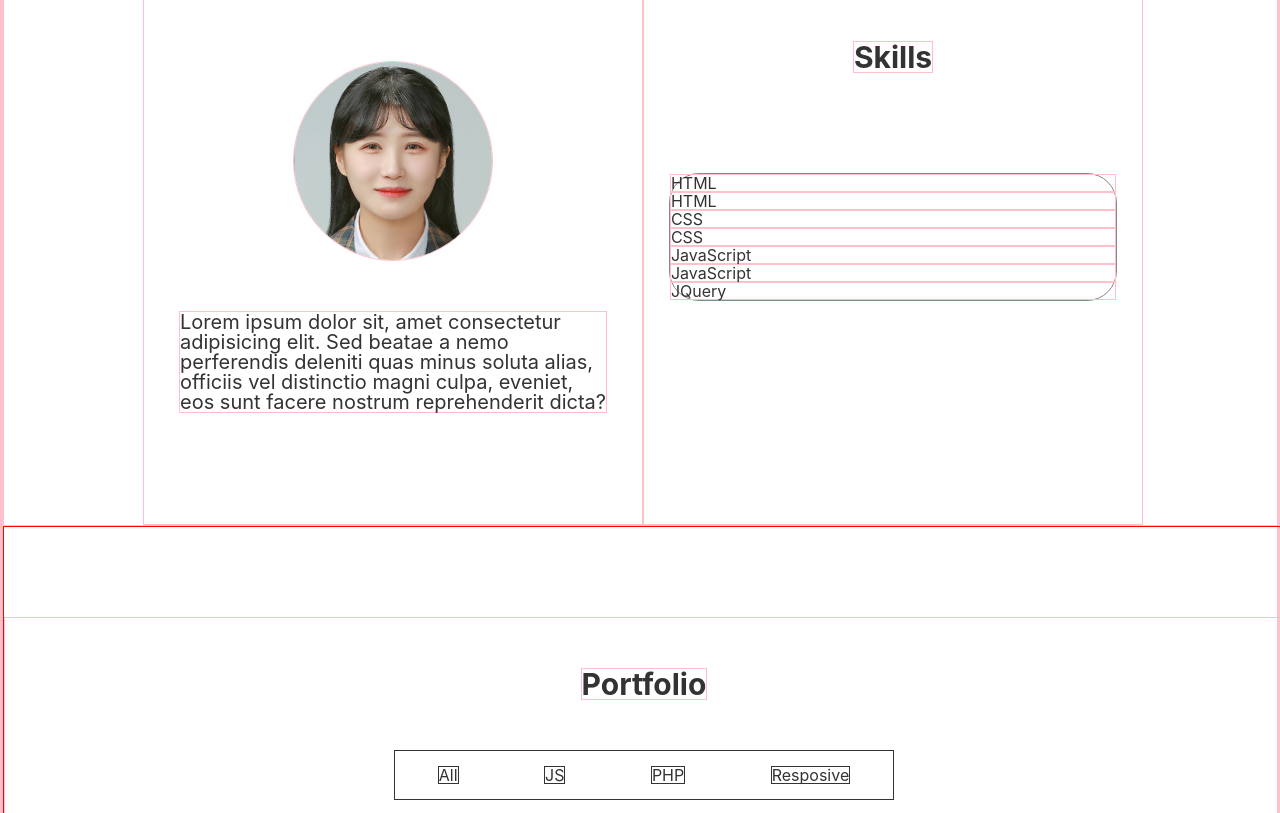
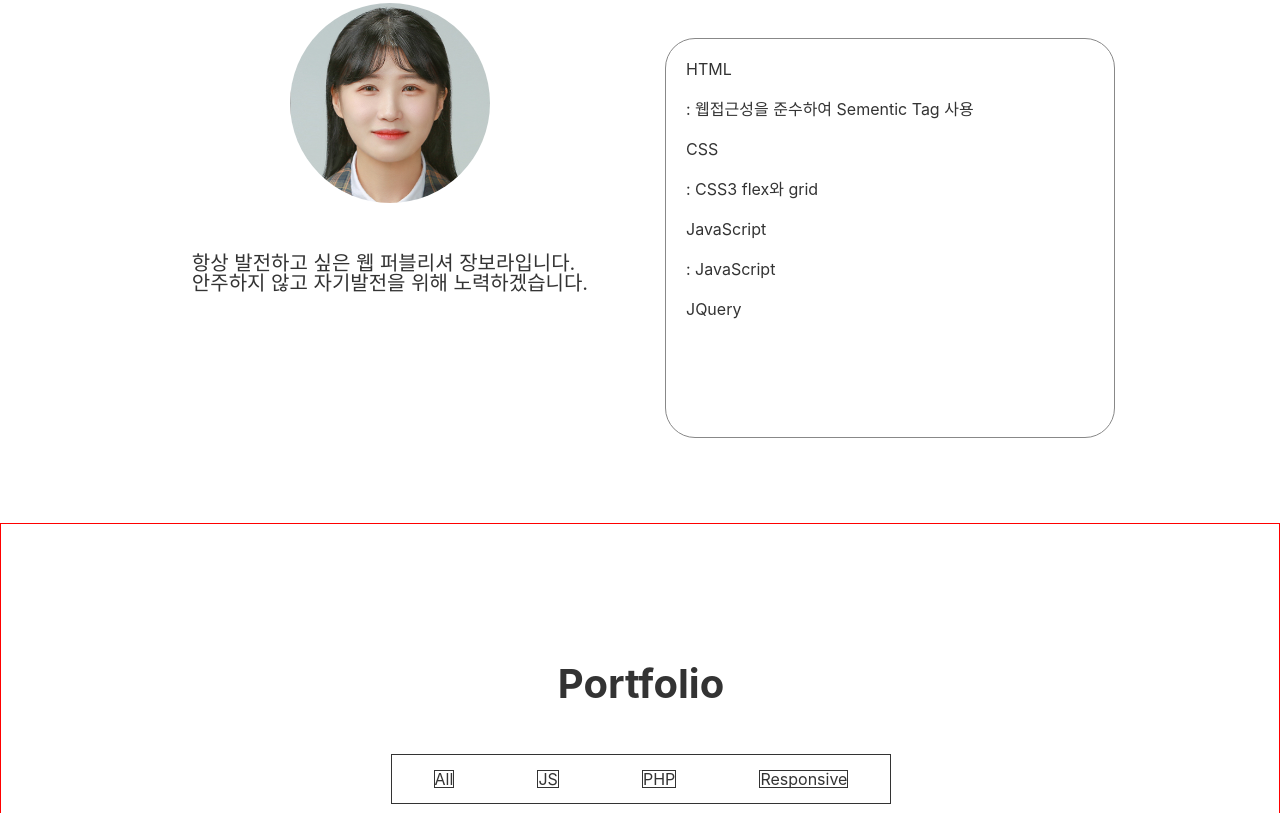
Before and after one commit to bora-angel/portfolio-site, a plain HTML site: page index.html in a window 1280 px wide. Shown: the part 1167-1980 px from the top of the page. Drawn offline with nearby package versions, Linux system fonts and the light colour scheme.

Commit message:
html, css 보더 제거

```diff
--- a/css/style.css
+++ b/css/style.css
@@ -12,7 +12,7 @@
   --temp-color:#888;
   --nav-height:9rem;
   /* ============= Font Size ============= */
-  --big-font-size: 3rem;
+  --big-font-size: 4rem;
   --h1-font-size: 2.7rem;
   --h2-font-size: 2.5rem;
   --h3-font-size: 2.3rem;
@@ -35,7 +35,6 @@
   box-sizing: border-box;
   margin:0;
   padding:0;
-  border:1px solid pink;
 }
 html{
   font-size: 10px;
@@ -110,6 +109,11 @@ a{
 }
 .section-home h3{
   font-size: var(--big-font-size);
+  text-align: center;
+  line-height: 6.5rem;
+}
+.section-home h3 span{
+  font-size:8rem;
 }
 .section-home button{
   background-color: var(--temp-light-color);
@@ -148,14 +152,20 @@ a{
 }
 .section-about .section-about__container p{
   font-size:2rem;
+  height:22rem;
 }
 
-.section-about .section-skills__container div{
+.section-about .section-skills__container>div{
   border:1px solid var(--temp-color);
   border-radius: 30px;
   width:90%;
+  height:40rem;
+  padding:2rem;
 }
-
+.section-about .section-skills__container p{
+  line-height: 2rem;
+  margin-bottom: 2rem;
+}
 .section-portfolio{
   padding-top:var(--nav-height);
   width: 100vw;
--- a/index.html
+++ b/index.html
@@ -10,7 +10,6 @@
     <meta name="robots" content="all">
     <link href='https://unpkg.com/boxicons@2.0.9/css/boxicons.min.css' rel='stylesheet'>
     <link rel="shortcut icon" href="img/favicon.ico">
-    <!-- <link rel="stylesheet" href="css/normalize.css"> -->
     <link rel="stylesheet" href="css/style.css?ver=1">
     <title>Bora's Portfolio Website.</title>
   </head>
@@ -43,7 +42,7 @@
     <main>
       <section class="section-home" id="home">
         <div class="section-home__greeting">
-          <h3>안녕하세요. 웹 퍼블리셔<br>장보라입니다.</h3>
+          <h3><span>안녕하세요.</span><br>웹 퍼블리셔<br>장보라입니다.</h3>
           <button>이력서</button>
         </div>
         <img src="img/face1.png" alt="얼굴 이미지">
@@ -54,19 +53,26 @@
           <h3>About</h3>
           <img src="img/profile.png" alt="증명사진">
           <p>
-            Lorem ipsum dolor sit, amet consectetur <br>adipisicing elit. Sed beatae a nemo <br>perferendis deleniti quas minus soluta alias, <br>officiis vel distinctio magni culpa, eveniet, <br>eos sunt facere nostrum reprehenderit dicta?
+            항상 발전하고 싶은 웹 퍼블리셔 장보라입니다.<br>
+            안주하지 않고 자기발전을 위해 노력하겠습니다.
           </p>
         </div>
         <div class="section-skills__container">
           <h3>Skills</h3>
           <div>
-            <p>HTML</p>
-            <p>HTML</p>
-            <p>CSS</p>
-            <p>CSS</p>
-            <p>JavaScript</p>
-            <p>JavaScript</p>
-            <p>JQuery</p>
+            <div>
+              <p>HTML</p>
+              <p>: 웹접근성을 준수하여 Sementic Tag 사용</p>
+            </div>
+            <div>
+              <p>CSS</p>
+              <p>: CSS3 flex와 grid</p>
+            </div>
+            <div>
+              <p>JavaScript</p>
+              <p>: JavaScript</p>
+              <p>JQuery</p>
+            </div>
           </div>
         </div>
       </section>
@@ -78,7 +84,7 @@
             <li>All</li>
             <li>JS</li>
             <li>PHP</li>
-            <li>Resposive</li>
+            <li>Responsive</li>
           </ul>
           <div class="portfolio-wrapper">
             <div>
```
